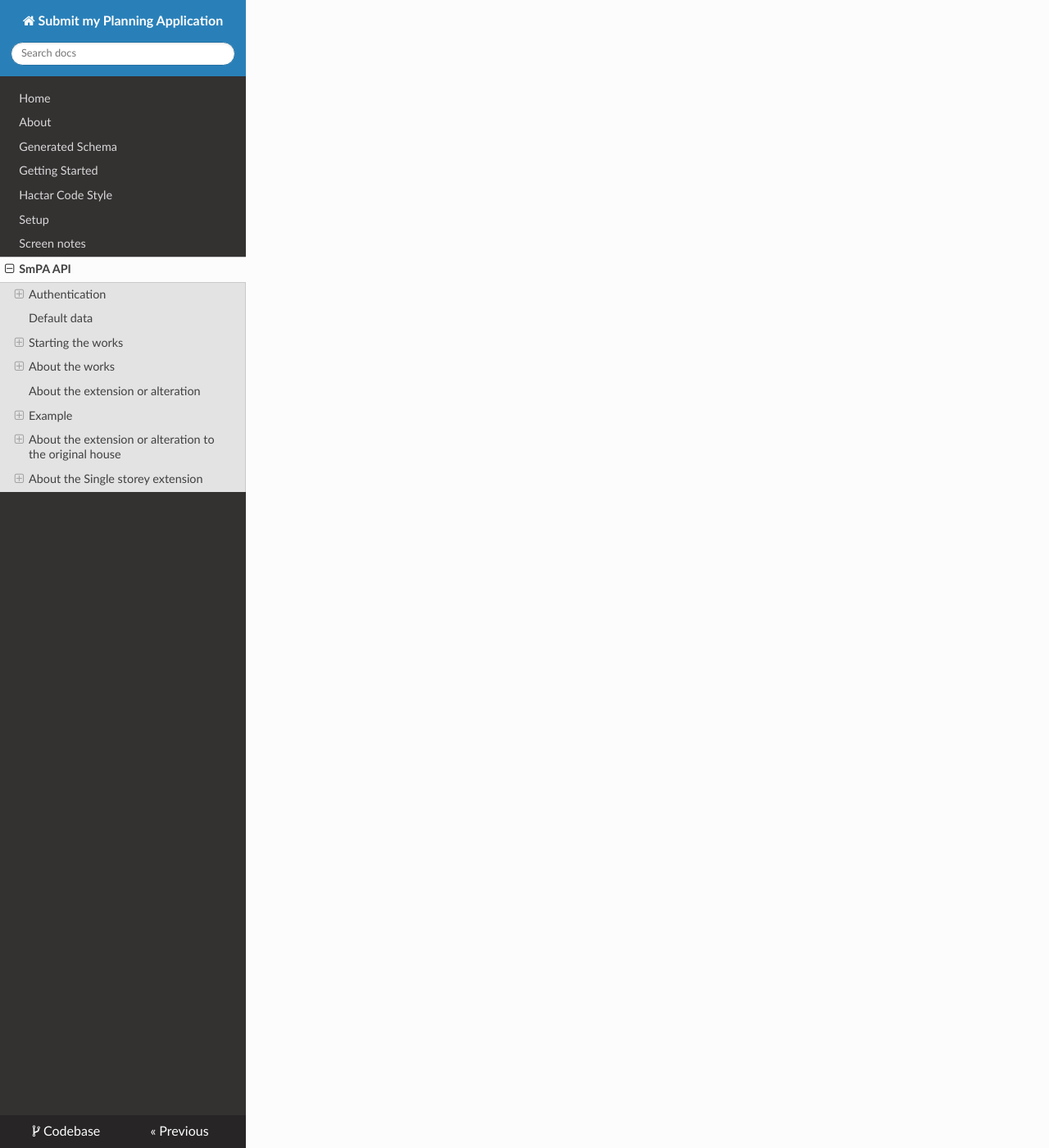
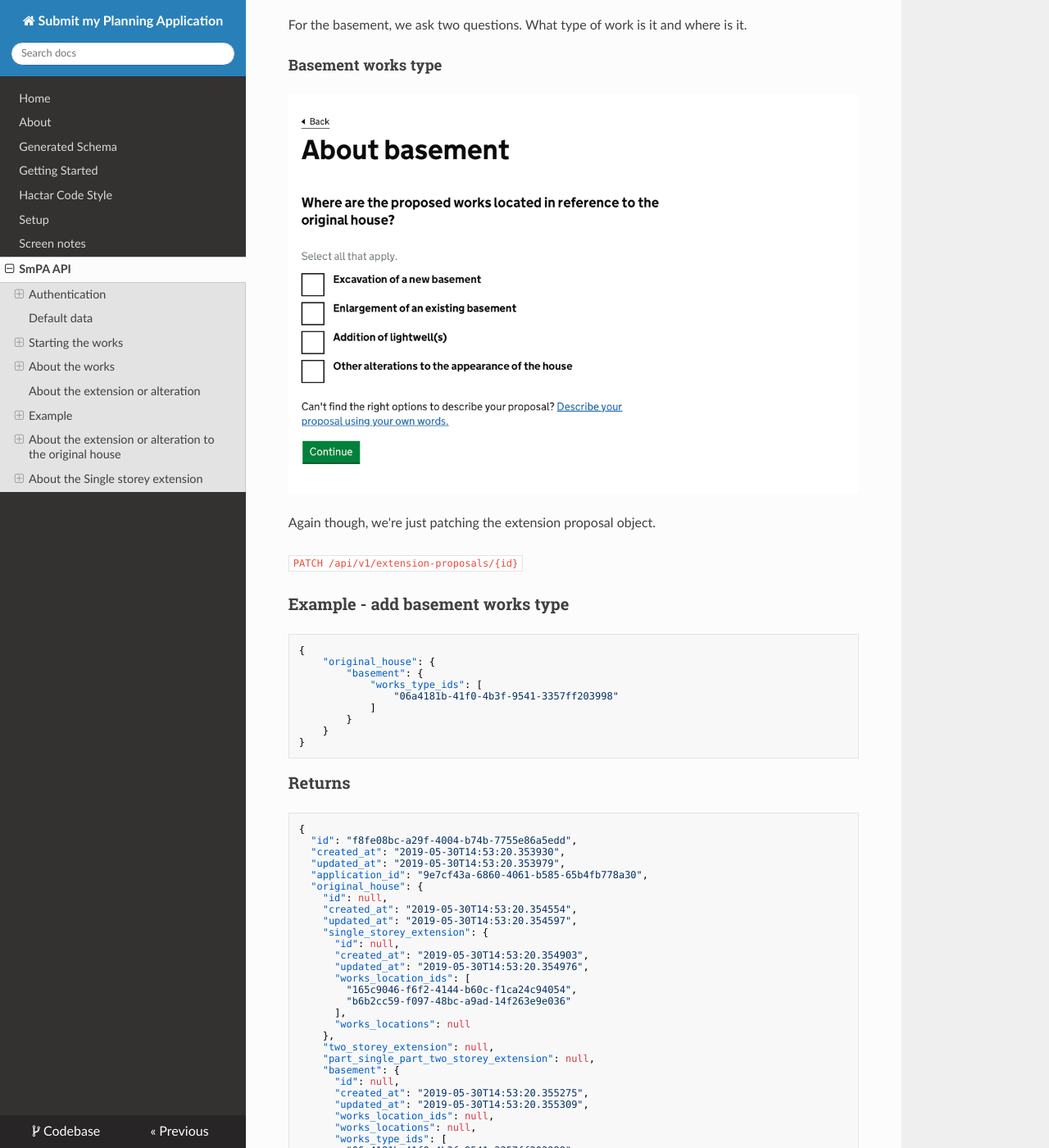
Before and after one commit to LBHackney-IT/smpa-backend, an MkDocs documentation site: the page built from docs/docs/screens/api.md, in a window 1280 px wide and 1400 px high, scrolled down 11241 px. Shown: the whole window at 82% size. Built offline with MkDocs 1.6.1, drawn with Linux system fonts in a browser that asks for light colours; nearby versions of some CDN libraries; some of the changed text lies outside the part shown.

Commit message:
Expanding the docs.

```diff
--- a/docs/docs/screens/api.md
+++ b/docs/docs/screens/api.md
@@ -74,6 +74,8 @@
 
 ## Starting the works
 
+![](/static/screen1.png)
+
 `POST /api/v1/applications`
 
     works_started: bool
@@ -101,6 +103,8 @@
 
 
 ## About the works
+
+![](/static/screen2.png)
 
 `POST /api/v1/extension-proposals`
 
@@ -132,6 +136,8 @@
 
 ## About the extension or alteration
 
+![](/static/screen3.png)
+
 `PATCH /api/v1/extension-proposals/{id}`
 
     original_house: json
@@ -150,6 +156,8 @@
     }
 
 ### Returns
+
+This returns an extension proposal object. You'll need the ID from this for future calls to update the proposal.
 
     {
       "id": "fb104ff2-eece-4f26-ab2a-1bc8c666ab67",
@@ -185,6 +193,8 @@
     }
 
 ## About the extension or alteration to the original house
+
+![](/static/screen4.png)
 
 `PATCH /api/v1/extension-proposals/{id}`
 
@@ -262,6 +272,8 @@
 
 ## About the Single storey extension
 
+![](/static/screen4.png)
+
 On load of this page, or at the start of the app, you should make a request to get the list of works location IDs.
 
 `GET /api/v1/works-locations`
@@ -396,3 +408,154 @@
       "means_of_access_to_site": null,
       "car_bike_spaces": null
     }
+
+> **NOTE:** We're in a loop at this point and we just keep patching the extension proposal
+
+For the basement, we ask two questions. What type of work is it and where is it.
+
+#### Basement works type
+
+![](/static/screen6.png)
+
+Again though, we're just patching the extension proposal object.
+
+`PATCH /api/v1/extension-proposals/{id}`
+
+### Example - add basement works type
+
+    {
+        "original_house": {
+            "basement": {
+                "works_type_ids": [
+                    "06a4181b-41f0-4b3f-9541-3357ff203998"
+                ]
+            }
+        }
+    }
+
+
+### Returns
+
+    {
+      "id": "f8fe08bc-a29f-4004-b74b-7755e86a5edd",
+      "created_at": "2019-05-30T14:53:20.353930",
+      "updated_at": "2019-05-30T14:53:20.353979",
+      "application_id": "9e7cf43a-6860-4061-b585-65b4fb778a30",
+      "original_house": {
+        "id": null,
+        "created_at": "2019-05-30T14:53:20.354554",
+        "updated_at": "2019-05-30T14:53:20.354597",
+        "single_storey_extension": {
+          "id": null,
+          "created_at": "2019-05-30T14:53:20.354903",
+          "updated_at": "2019-05-30T14:53:20.354976",
+          "works_location_ids": [
+            "165c9046-f6f2-4144-b60c-f1ca24c94054",
+            "b6b2cc59-f097-48bc-a9ad-14f263e9e036"
+          ],
+          "works_locations": null
+        },
+        "two_storey_extension": null,
+        "part_single_part_two_storey_extension": null,
+        "basement": {
+          "id": null,
+          "created_at": "2019-05-30T14:53:20.355275",
+          "updated_at": "2019-05-30T14:53:20.355309",
+          "works_location_ids": null,
+          "works_locations": null,
+          "works_type_ids": [
+            "06a4181b-41f0-4b3f-9541-3357ff203998"
+          ],
+          "works_types": null
+        },
+        "roof_works": null,
+        "outbuilding": null,
+        "porch": null,
+        "balcony_terrace": null,
+        "staircase": null,
+        "add_replacement_windows_doors": null,
+        "cladding": null
+      },
+      "incidental_buildings": {
+        "id": null,
+        "created_at": "2019-05-30T14:53:20.355788",
+        "updated_at": "2019-05-30T14:53:20.355821",
+        "removal_or_demolition": false,
+        "details": null
+      },
+      "gates_fences_etc": null,
+      "means_of_access_to_site": null,
+      "car_bike_spaces": null,
+      "basement": null
+    }
+
+### Example - add basement works locations
+
+![](/static/screen7.png)
+
+    {
+        "original_house": {
+            "basement": {
+                "works_location_ids": [
+                    "165c9046-f6f2-4144-b60c-f1ca24c94054",
+                    "b6b2cc59-f097-48bc-a9ad-14f263e9e036"
+                ]
+            }
+        }
+    }
+
+
+### Returns
+
+    {
+      "id": "f8fe08bc-a29f-4004-b74b-7755e86a5edd",
+      "created_at": "2019-05-30T14:53:20.353930",
+      "updated_at": "2019-05-30T14:53:20.353979",
+      "application_id": "9e7cf43a-6860-4061-b585-65b4fb778a30",
+      "original_house": {
+        "id": null,
+        "created_at": "2019-05-30T14:53:20.354554",
+        "updated_at": "2019-05-30T14:53:20.354597",
+        "single_storey_extension": {
+          "id": null,
+          "created_at": "2019-05-30T14:53:20.354903",
+          "updated_at": "2019-05-30T14:53:20.354976",
+          "works_location_ids": [
+            "165c9046-f6f2-4144-b60c-f1ca24c94054",
+            "b6b2cc59-f097-48bc-a9ad-14f263e9e036"
+          ],
+          "works_locations": null
+        },
+        "two_storey_extension": null,
+        "part_single_part_two_storey_extension": null,
+        "basement": {
+          "id": null,
+          "created_at": "2019-05-30T14:53:20.355275",
+          "updated_at": "2019-05-30T14:53:20.355309",
+          "works_location_ids": null,
+          "works_locations": null,
+          "works_type_ids": [
+            "06a4181b-41f0-4b3f-9541-3357ff203998"
+          ],
+          "works_types": null
+        },
+        "roof_works": null,
+        "outbuilding": null,
+        "porch": null,
+        "balcony_terrace": null,
+        "staircase": null,
+        "add_replacement_windows_doors": null,
+        "cladding": null
+      },
+      "incidental_buildings": {
+        "id": null,
+        "created_at": "2019-05-30T14:53:20.355788",
+        "updated_at": "2019-05-30T14:53:20.355821",
+        "removal_or_demolition": false,
+        "details": null
+      },
+      "gates_fences_etc": null,
+      "means_of_access_to_site": null,
+      "car_bike_spaces": null,
+      "basement": null
+    }
```
Also changed, not shown: other parts of docs/docs/screens/api.md (+1 -1 lines), docs/docs/static/screen1.png (added), docs/docs/static/screen2.png (added), docs/docs/static/screen3.png (added), docs/docs/static/screen4.png (added), docs/docs/static/screen5.png (added), docs/docs/static/screen6.png (added), docs/docs/static/screen7.png (added), 3 other files.
